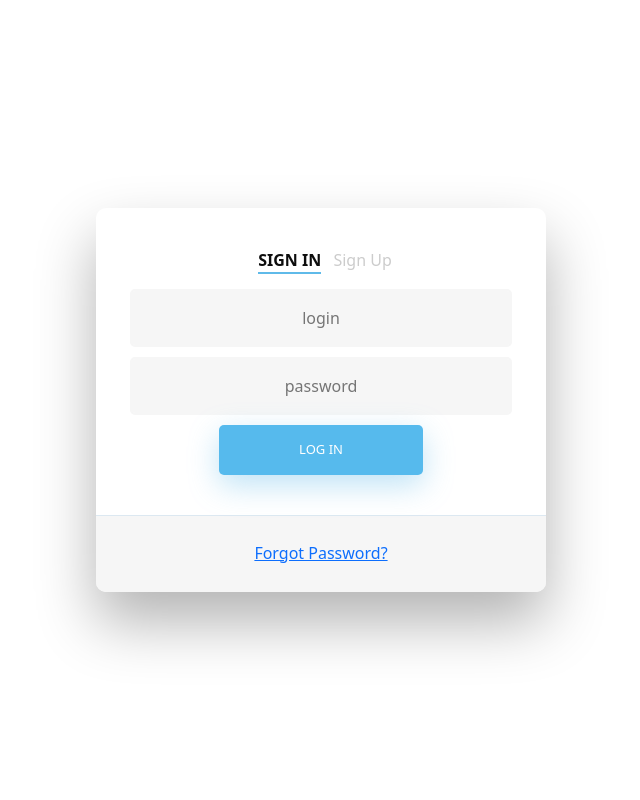
After one commit to Maxalash/CodeLab-Cupids-arrow, a PHP site: page /Login.html in a window 1280 px wide. The commit adds this page. Shown: the whole page, without its empty margins (319-959 px from the left). Run offline with PHP 8.4, Linux system fonts and the light colour scheme.

Commit message:
Compatability by year, login, registragion (css + html)

```diff
--- /dev/null
+++ b/Login.html
@@ -0,0 +1,42 @@
+<!DOCTYPE html>
+<html>
+<head>
+	<title>Cupid's arrow</title>
+	<link rel="shortcut icon" type="image/png" href="images/Heart.png" />
+	<link rel="stylesheet" type="text/css" href="css/Login.css">
+	<link href="https://cdn.jsdelivr.net/npm/bootstrap@5.0.0-beta2/dist/css/bootstrap.min.css" rel="stylesheet" integrity="sha384-BmbxuPwQa2lc/FVzBcNJ7UAyJxM6wuqIj61tLrc4wSX0szH/Ev+nYRRuWlolflfl" crossorigin="anonymous">
+	<script src="https://cdn.jsdelivr.net/npm/bootstrap@5.0.0-beta2/dist/js/bootstrap.bundle.min.js" integrity="sha384-b5kHyXgcpbZJO/tY9Ul7kGkf1S0CWuKcCD38l8YkeH8z8QjE0GmW1gYU5S9FOnJ0" crossorigin="anonymous"></script>
+    <script src="https://code.jquery.com/jquery-3.5.1.min.js" integrity="sha256-9/aliU8dGd2tb6OSsuzixeV4y/faTqgFtohetphbbj0=" crossorigin="anonymous"></script>
+
+</head>
+<body>
+
+
+	<div class="wrapper fadeInDown">
+  <div id="formContent">
+    <!-- Tabs Titles -->
+    <a class="active" href="Login.html"> Sign In </a>
+    <a class="inactive underlineHover" href="Reg.html">Sign Up </a>
+
+    <!-- Icon -->
+
+
+    <!-- Login Form -->
+    <form>
+      <input type="text" id="login" class="fadeIn second" name="login" placeholder="login">
+      <input type="text" id="password" class="fadeIn third" name="login" placeholder="password">
+      <input type="submit" class="fadeIn fourth" value="Log In">
+    </form>
+
+    <!-- Remind Passowrd -->
+    <div id="formFooter">
+      <a class="underlineHover" href="#">Forgot Password?</a>
+    </div>
+
+  </div>
+  </div>
+
+
+
+</body>
+</html>
--- /dev/null
+++ b/css/Login.css
@@ -0,0 +1,276 @@
+@import url('https://fonts.googleapis.com/css?family=Poppins');
+
+/* BASIC */
+
+html {
+  background-color: #56baed;
+}
+
+body {
+  font-family: "Poppins", sans-serif;
+  height: 100vh;
+}
+
+a {
+  color: #92badd;
+  display:inline-block;
+  text-decoration: none;
+  font-weight: 400;
+}
+
+a.active {
+  text-align: center;
+   text-decoration: none;
+  font-size: 16px;
+  font-weight: 600;
+  text-transform: uppercase;
+  display:inline-block;
+  margin: 40px 8px 10px 8px;
+  color: #cccccc;
+}
+
+
+/* STRUCTURE */
+
+.wrapper {
+  display: flex;
+  align-items: center;
+  flex-direction: column;
+  justify-content: center;
+  width: 100%;
+  min-height: 100%;
+  padding: 20px;
+}
+
+#formContent {
+  -webkit-border-radius: 10px 10px 10px 10px;
+  border-radius: 10px 10px 10px 10px;
+  background: #fff;
+  padding: 30px;
+  width: 90%;
+  max-width: 450px;
+  position: relative;
+  padding: 0px;
+  text-decoration: none;
+  -webkit-box-shadow: 0 30px 60px 0 rgba(0,0,0,0.3);
+  box-shadow: 0 30px 60px 0 rgba(0,0,0,0.3);
+  text-align: center;
+}
+
+#formFooter {
+  background-color: #f6f6f6;
+  border-top: 1px solid #dce8f1;
+  padding: 25px;
+  text-align: center;
+  text-decoration: none;
+  -webkit-border-radius: 0 0 10px 10px;
+  border-radius: 0 0 10px 10px;
+}
+
+
+
+/* TABS */
+
+a.inactive {
+  color: #cccccc;
+    text-decoration:none;
+  transition:0.5s;
+}
+
+a.active {
+  color: #0d0d0d;
+  transition:0.5s;
+  border-bottom: 2px solid #5fbae9;
+}
+
+
+
+/* FORM TYPOGRAPHY*/
+
+input[type=button], input[type=submit], input[type=reset]  {
+  background-color: #56baed  ;
+  border: none;
+  color: white;
+  padding: 15px 80px;
+  text-align: center;
+  text-decoration: none;
+  display: inline-block;
+  text-transform: uppercase;
+  font-size: 13px;
+  -webkit-box-shadow: 0 10px 30px 0 rgba(95,186,233,0.4);
+  box-shadow: 0 10px 30px 0 rgba(95,186,233,0.4);
+  -webkit-border-radius: 5px 5px 5px 5px;
+  border-radius: 5px 5px 5px 5px;
+  margin: 5px 20px 40px 20px;
+  -webkit-transition: all 0.3s ease-in-out;
+  -moz-transition: all 0.3s ease-in-out;
+  -ms-transition: all 0.3s ease-in-out;
+  -o-transition: all 0.3s ease-in-out;
+  transition: all 0.3s ease-in-out;
+}
+
+input[type=button]:hover, input[type=submit]:hover, input[type=reset]:hover  {
+  background-color: #39ace7
+;
+}
+
+input[type=button]:active, input[type=submit]:active, input[type=reset]:active  {
+  -moz-transform: scale(0.95);
+  -webkit-transform: scale(0.95);
+  -o-transform: scale(0.95);
+  -ms-transform: scale(0.95);
+  transform: scale(0.95);
+}
+
+input[type=text] {
+  background-color: #f6f6f6;
+  border: none;
+  color: #0d0d0d;
+  padding: 15px 32px;
+  text-align: center;
+  text-decoration: none;
+  display: inline-block;
+  font-size: 16px;
+  margin: 5px;
+  width: 85%;
+  border: 2px solid #f6f6f6;
+  -webkit-transition: all 0.5s ease-in-out;
+  -moz-transition: all 0.5s ease-in-out;
+  -ms-transition: all 0.5s ease-in-out;
+  -o-transition: all 0.5s ease-in-out;
+  transition: all 0.5s ease-in-out;
+  -webkit-border-radius: 5px 5px 5px 5px;
+  border-radius: 5px 5px 5px 5px;
+}
+
+input[type=text]:focus {
+  background-color: #fff;
+  border-bottom: 2px solid #5fbae9;
+}
+
+input[type=text]:placeholder {
+  color: #cccccc;
+}
+
+
+
+/* ANIMATIONS */
+
+/* Simple CSS3 Fade-in-down Animation */
+.fadeInDown {
+  -webkit-animation-name: fadeInDown;
+  animation-name: fadeInDown;
+  -webkit-animation-duration: 1s;
+  animation-duration: 1s;
+  -webkit-animation-fill-mode: both;
+  animation-fill-mode: both;
+}
+
+@-webkit-keyframes fadeInDown {
+  0% {
+    opacity: 0;
+    -webkit-transform: translate3d(0, -100%, 0);
+    transform: translate3d(0, -100%, 0);
+  }
+  100% {
+    opacity: 1;
+    -webkit-transform: none;
+    transform: none;
+  }
+}
+
+@keyframes fadeInDown {
+  0% {
+    opacity: 0;
+    -webkit-transform: translate3d(0, -100%, 0);
+    transform: translate3d(0, -100%, 0);
+  }
+  100% {
+    opacity: 1;
+    -webkit-transform: none;
+    transform: none;
+  }
+}
+
+/* Simple CSS3 Fade-in Animation */
+@-webkit-keyframes fadeIn { from { opacity:0; } to { opacity:1; } }
+@-moz-keyframes fadeIn { from { opacity:0; } to { opacity:1; } }
+@keyframes fadeIn { from { opacity:0; } to { opacity:1; } }
+
+.fadeIn {
+  opacity:0;
+  -webkit-animation:fadeIn ease-in 1;
+  -moz-animation:fadeIn ease-in 1;
+  animation:fadeIn ease-in 1;
+
+  -webkit-animation-fill-mode:forwards;
+  -moz-animation-fill-mode:forwards;
+  animation-fill-mode:forwards;
+
+  -webkit-animation-duration:1s;
+  -moz-animation-duration:1s;
+  animation-duration:1s;
+}
+
+.fadeIn.first {
+  -webkit-animation-delay: 0.4s;
+  -moz-animation-delay: 0.4s;
+  animation-delay: 0.4s;
+}
+
+.fadeIn.second {
+  -webkit-animation-delay: 0.6s;
+  -moz-animation-delay: 0.6s;
+  animation-delay: 0.6s;
+}
+
+.fadeIn.third {
+  -webkit-animation-delay: 0.8s;
+  -moz-animation-delay: 0.8s;
+  animation-delay: 0.8s;
+}
+
+.fadeIn.fourth {
+  -webkit-animation-delay: 1s;
+  -moz-animation-delay: 1s;
+  animation-delay: 1s;
+}
+
+/* Simple CSS3 Fade-in Animation */
+.underlineHover:after {
+  display: block;
+  text-decoration: none;
+  left: 0;
+  bottom: -10px;
+  width: 0;
+  height: 2px;
+  background-color: #56baed;
+  content: "";
+  transition: width 0.2s;
+}
+
+.underlineHover:hover {
+  color: #0d0d0d;
+  text-decoration: none;
+}
+
+.underlineHover:hover:after{
+  width: 100%;
+  text-decoration: none;
+}
+
+
+
+/* OTHERS */
+
+*:focus {
+    outline: none;
+}
+
+#icon {
+  width:60%;
+}
+
+* {
+  box-sizing: border-box;
+}
```
Also changed, not shown: Reg.html (added, +38 -0 lines), age_test.html (added, +76 -0 lines), calc.html (deleted, +0 -25 lines), css/Calculator_year.css (renamed from Calculator_year.css, +5 -4 lines), css/homepage.css (added, +26 -0 lines), index.html (deleted, +0 -9 lines), images/cupidspaint.jpg (added), 1 other file.
